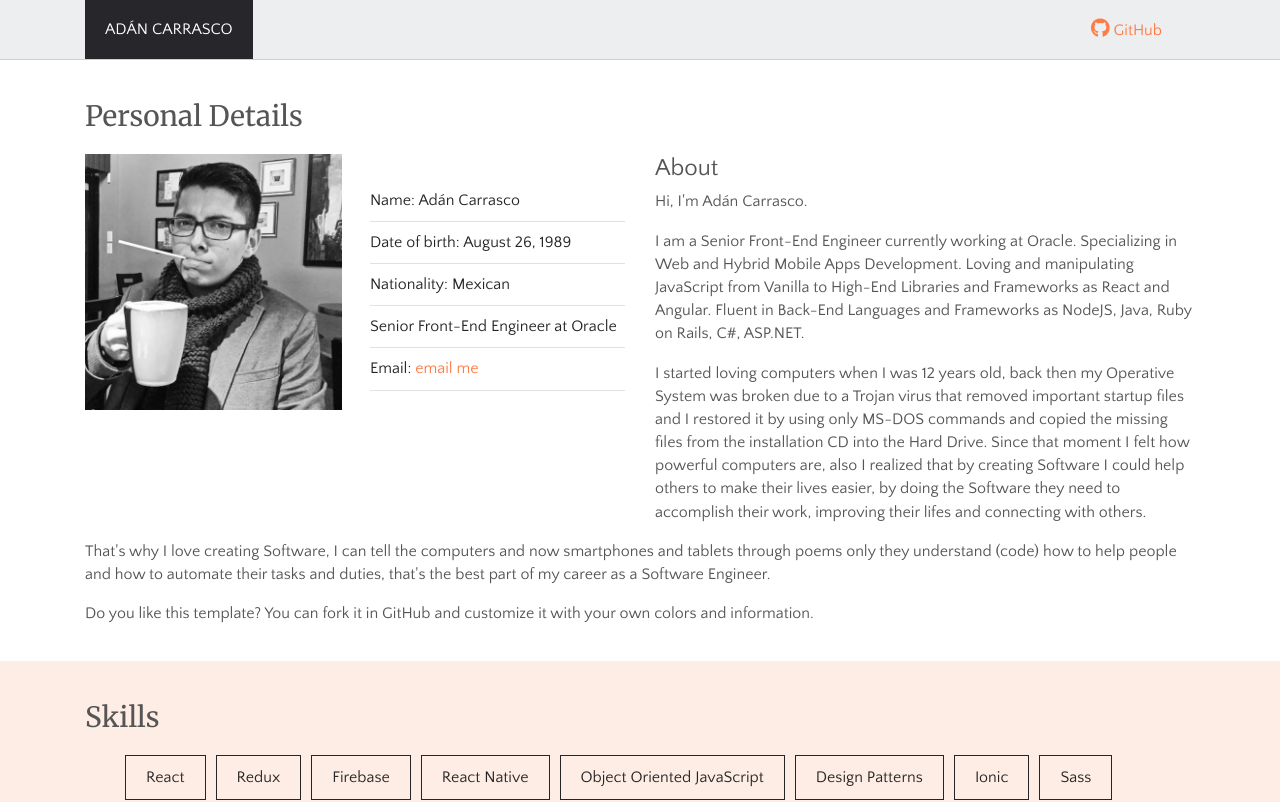
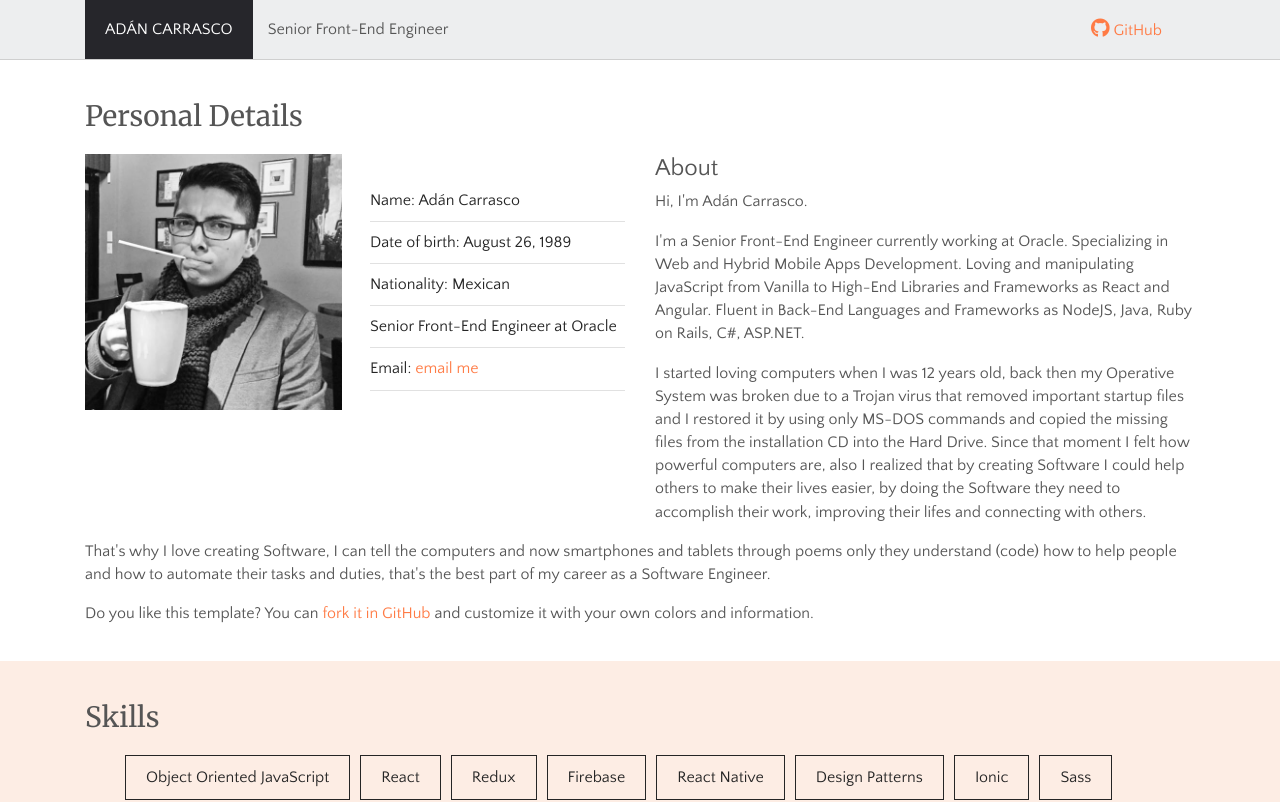
Before and after one commit to adancarrasco/adancarrasco_com, a React app: page / in a window 1280 px wide. Shown: the top 802 px of the page. Built offline with nearby package versions, Linux system fonts and the light colour scheme; a web font is replaced by a local one.

Commit message:
Update personal details section and reorder skills.

```diff
--- a/src/components/Header.js
+++ b/src/components/Header.js
@@ -13,6 +13,7 @@ const Header = props => (
       >
         ADÁN CARRASCO
       </a>
+      <span className="job-title">Senior Front-End Engineer</span>
       <nav>
         <ul>
           <li>{/* <a href="http://blog.adancarrasco.com">BLOG</a> */}</li>
--- a/src/components/PersonalDetails.js
+++ b/src/components/PersonalDetails.js
@@ -45,6 +45,16 @@ const PersonalDetails = props => {
           </div>
           <div className="col-xs-12 col-sm-12">
             {aboutMe.descBelowImage.map((item, i) => <p key={i}>{item}</p>)}
+            <p>
+              Do you like this template? You can{' '}
+              <a
+                href="https://github.com/adancarrasco/adancarrasco_com#fork-destination-box"
+                title="Fork this template"
+              >
+                fork it in GitHub
+              </a>{' '}
+              and customize it with your own colors and information.
+            </p>
           </div>
         </div>
       </section>
--- a/src/data/personalDetails.json
+++ b/src/data/personalDetails.json
@@ -35,12 +35,11 @@
     "title": "About",
     "descImageSide": [
       "Hi, I'm Adán Carrasco.",
-      "I am a Senior Front-End Engineer currently working at Oracle. Specializing in Web and Hybrid Mobile Apps Development. Loving and manipulating JavaScript from Vanilla to High-End Libraries and Frameworks as React and Angular. Fluent in Back-End Languages and Frameworks as NodeJS, Java, Ruby on Rails, C#, ASP.NET.",
+      "I'm a Senior Front-End Engineer currently working at Oracle. Specializing in Web and Hybrid Mobile Apps Development. Loving and manipulating JavaScript from Vanilla to High-End Libraries and Frameworks as React and Angular. Fluent in Back-End Languages and Frameworks as NodeJS, Java, Ruby on Rails, C#, ASP.NET.",
       "I started loving computers when I was 12 years old, back then my Operative System was broken due to a Trojan virus that removed important startup files and I restored it by using only MS-DOS commands and copied the missing files from the installation CD into the Hard Drive. Since that moment I felt how powerful computers are, also I realized that by creating Software I could help others to make their lives easier, by doing the Software they need to accomplish their work, improving their lifes and connecting with others."
     ],
     "descBelowImage": [
-      "That's why I love creating Software, I can tell the computers and now smartphones and tablets through poems only they understand (code) how to help people and how to automate their tasks and duties, that's the best part of my career as a Software Engineer.",
-      "Do you like this template? You can fork it in GitHub and customize it with your own colors and information."
+      "That's why I love creating Software, I can tell the computers and now smartphones and tablets through poems only they understand (code) how to help people and how to automate their tasks and duties, that's the best part of my career as a Software Engineer."
     ]
   }
 }
--- a/src/data/skills.json
+++ b/src/data/skills.json
@@ -1,5 +1,8 @@
 {
   "skills": [
+    {
+      "name": "Object Oriented JavaScript"
+    },
     {
       "name": "React"
     },
@@ -11,9 +14,6 @@
     },
     {
       "name": "React Native"
-    },
-    {
-      "name": "Object Oriented JavaScript"
     },
     {
       "name": "Design Patterns"
```
